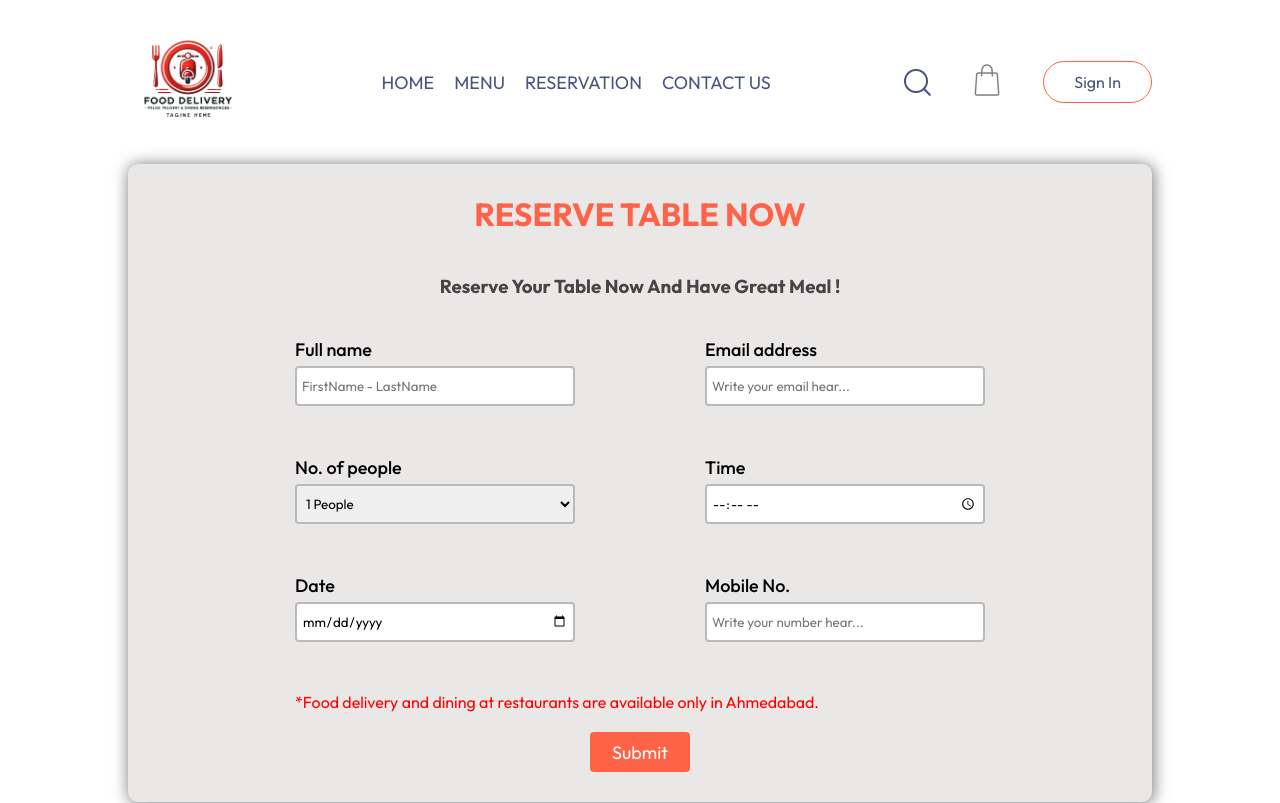
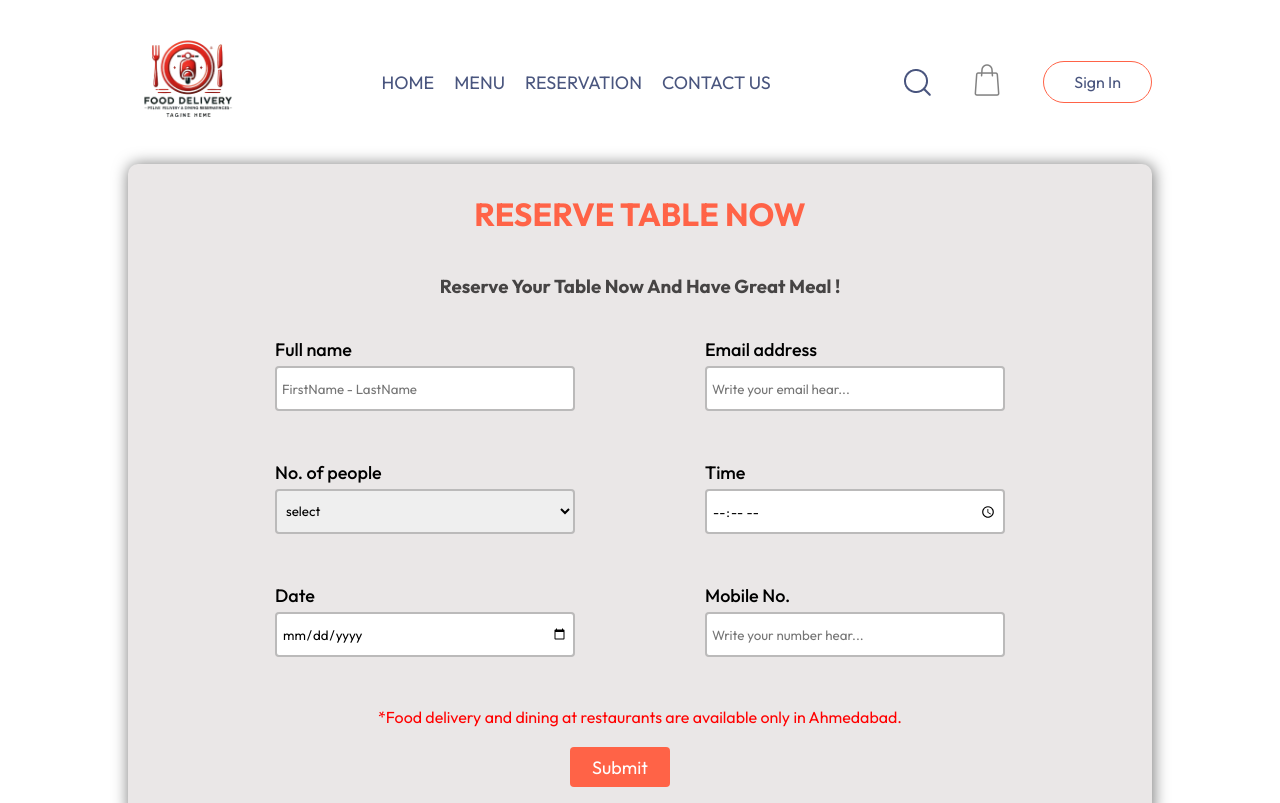
Before and after one commit to Food-del/Resturant, a React (Vite) app in the folder frontend/: page /reservation in a window 1280 px wide. Shown: the top 803 px of the page. Built offline with nearby package versions, Linux system fonts and the light colour scheme; no server answers.

Commit message:
front-end chnages

```diff
--- a/frontend/src/components/ExploreMenu/ExploreMenu.css
+++ b/frontend/src/components/ExploreMenu/ExploreMenu.css
@@ -22,6 +22,7 @@
     text-align: center;
     margin: 20px 0px;
     overflow-x: scroll;
+    overflow-y: hidden;
 }
 .explore-menu-list::-webkit-scrollbar{
     display: none;
--- a/frontend/src/pages/Reservation/Reservation.css
+++ b/frontend/src/pages/Reservation/Reservation.css
@@ -49,8 +49,8 @@
 }
 
 .feilds input,select{
-    width: 280px;
-    height: 40px;
+    width: 300px;
+    height: 45px;
     border: 2px solid rgb(187, 186, 186);
     border-radius: 4px;
     padding: 5px;
@@ -73,3 +73,7 @@
     border: none;
     cursor: pointer;
 }
+
+.info-text{
+    text-align: center;
+}
--- a/frontend/src/pages/Reservation/Reservation.jsx
+++ b/frontend/src/pages/Reservation/Reservation.jsx
@@ -28,6 +28,7 @@ const Reservation = () => {
         <div className="feilds">
             <label htmlFor="Res_name">No. of people</label>
             <select name="Num_of_Guest" id="num_of_guest">
+              <option value="select" selected>select</option>
               <option value="one">1 People</option>
               <option value="two">2 People</option>
               <option value="three">3 People</option>
```
